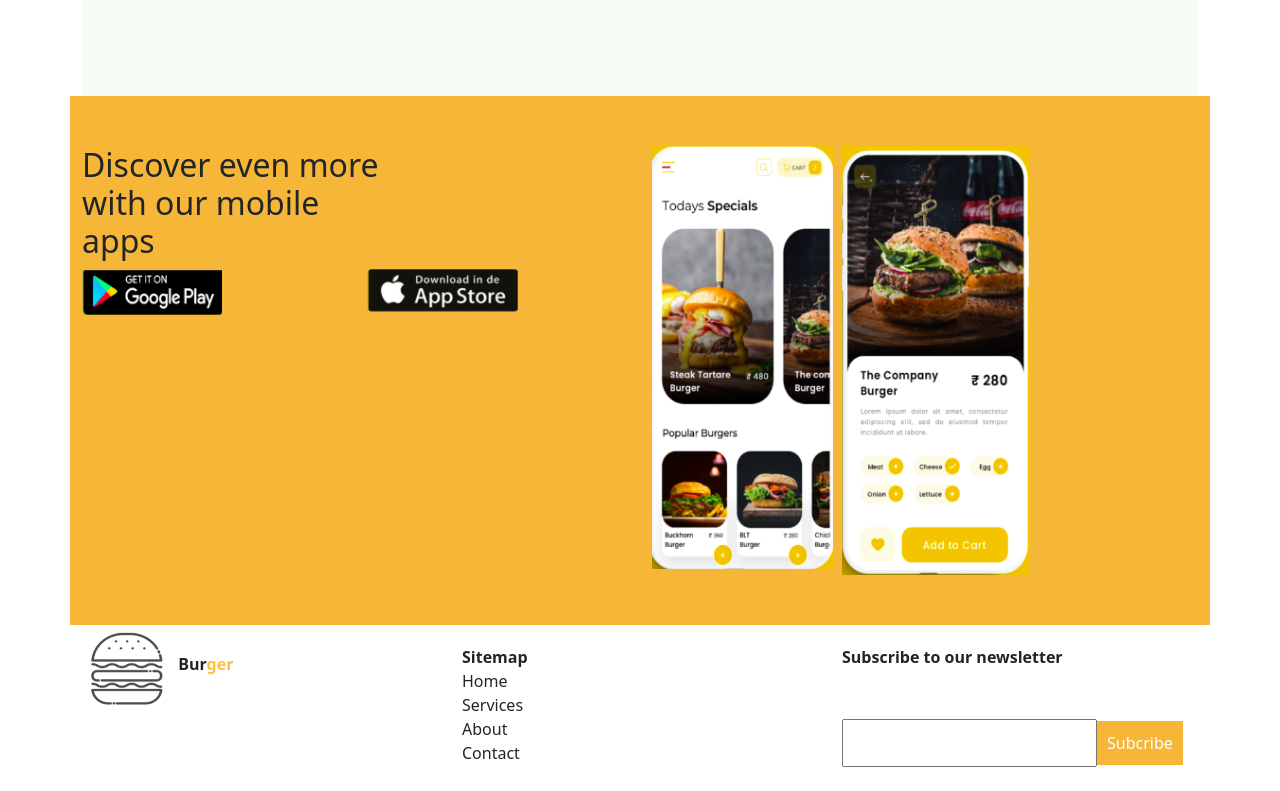
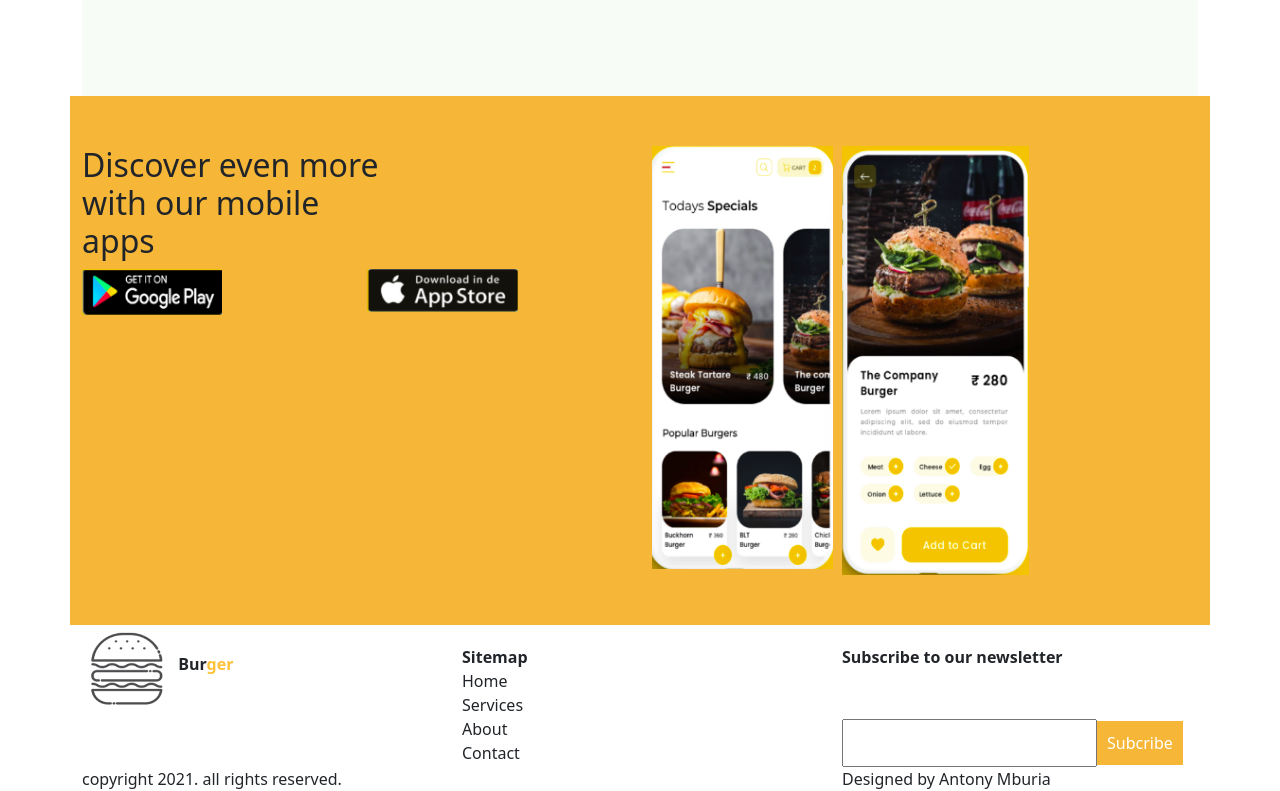
Before and after one commit to antonymburia/Burger_palace, a plain HTML site: page index.html in a window 1280 px wide. Shown: the part 3382-4173 px from the top of the page. Before the commit the page ends 4149 px from the top, so only its background shows below. Drawn offline with nearby package versions, Linux system fonts and the light colour scheme.

Commit message:
create copyright footer

```diff
--- a/index.html
+++ b/index.html
@@ -247,6 +247,26 @@
         </div>
 
 
+        <!--copyright footer-->
+        <div class="row footerbg">
+            <div class="col-6 col-md-4">
+                copyright 2021. all rights reserved.
+
+            </div>
+
+
+            <div class="col-6 col-md-4">
+
+            </div>
+
+
+            <div class="col-6 col-md-4 ">
+                Designed by Antony Mburia
+            </div>
+
+        </div>
+
+
     </div>
 
 
```
